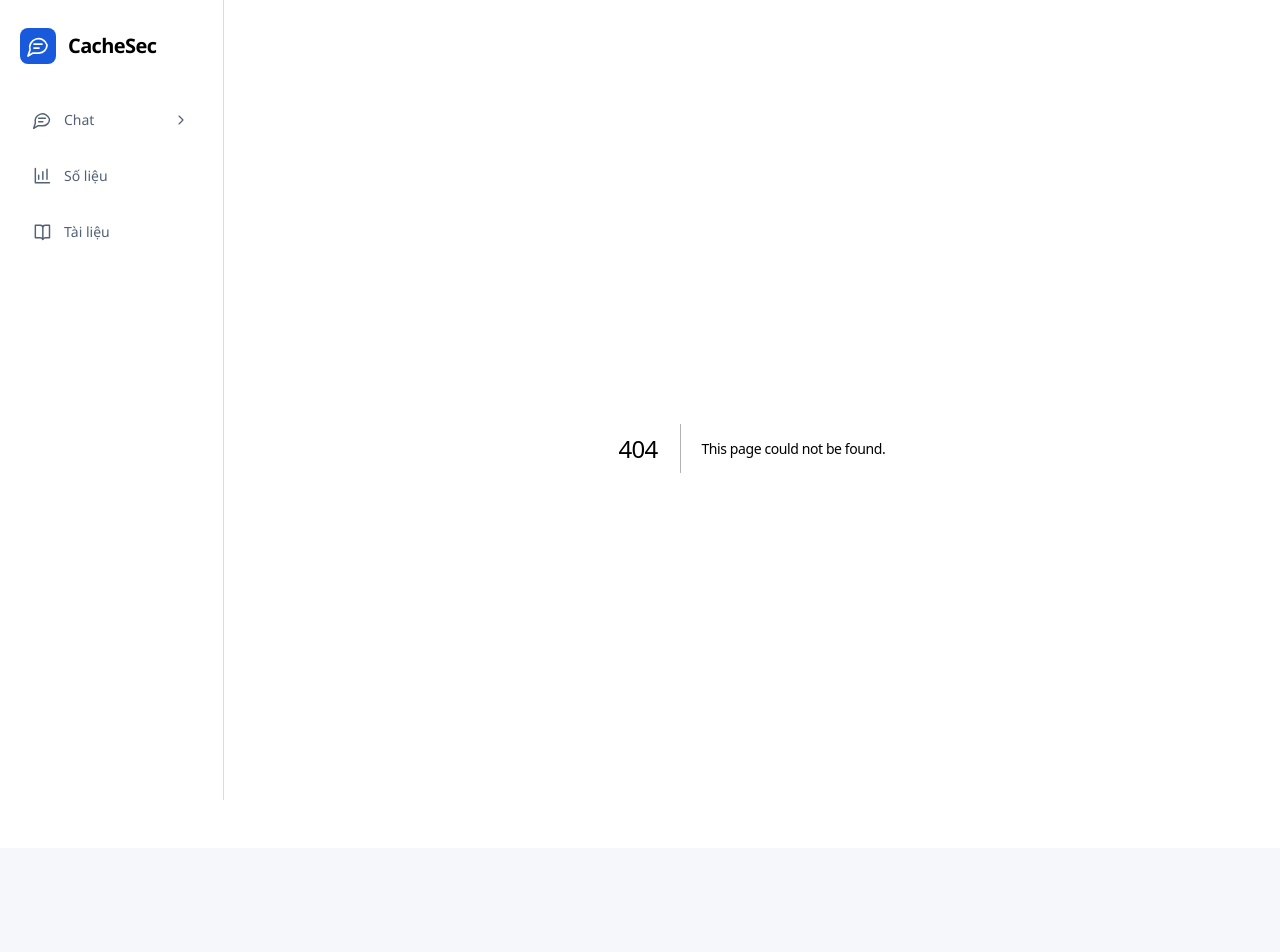
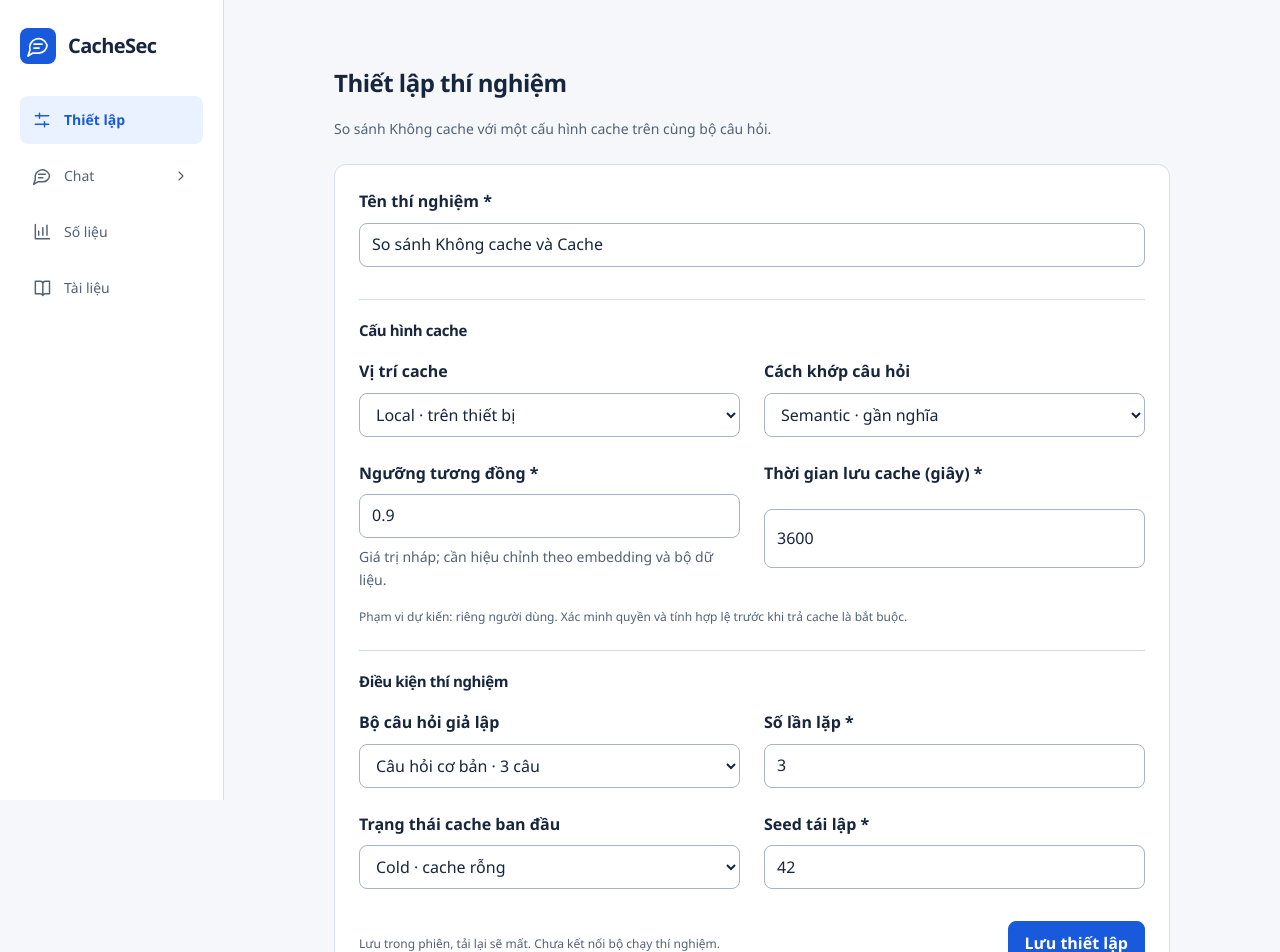
Before and after one commit to vandat696/CacheSec, a Next.js app in the folder frontend/: page /setup in a window 1280 px wide. Before the commit this address had no page. Shown: the top 952 px of the page. Before the commit the page ends 848 px from the top, so only its background shows below. Built offline with nearby package versions, Linux system fonts and the light colour scheme.

Commit message:
feat(setup): add experiment setup page and workspace configuration

```diff
--- a/frontend/src/app/globals.css
+++ b/frontend/src/app/globals.css
@@ -5,3 +5,4 @@
 @import "../styles/catalog.css";
 @import "../styles/documents.css";
 @import "../styles/metrics.css";
+@import "../styles/setup.css";
--- a/frontend/src/app/layout.tsx
+++ b/frontend/src/app/layout.tsx
@@ -2,6 +2,7 @@ import type { Metadata } from "next";
 import { AppShell } from "@/components/layout/app-shell";
 import { ChatProvider } from "@/features/chat/chat-provider";
 import { DocumentsProvider } from "@/features/documents/documents-provider";
+import { WorkspaceProvider } from "@/features/workspace/workspace-provider";
 import "./globals.css";
 
 export const metadata: Metadata = {
@@ -17,7 +18,7 @@ export default function RootLayout({
       <body>
         <ChatProvider>
           <DocumentsProvider>
-            <AppShell>{children}</AppShell>
+            <WorkspaceProvider><AppShell>{children}</AppShell></WorkspaceProvider>
           </DocumentsProvider>
         </ChatProvider>
       </body>
--- /dev/null
+++ b/frontend/src/app/setup/page.tsx
@@ -0,0 +1,8 @@
+import type { Metadata } from "next";
+import { SetupWorkspace } from "@/features/setup/setup-workspace";
+
+export const metadata: Metadata = { title: "Thiết lập · CacheSec" };
+
+export default function SetupPage() {
+  return <SetupWorkspace />;
+}
--- a/frontend/src/components/layout/app-shell.tsx
+++ b/frontend/src/components/layout/app-shell.tsx
@@ -12,6 +12,7 @@ import { ChatMetrics } from "@/features/chat/chat-metrics";
 import { SidebarChat } from "@/features/chat/sidebar-chat";
 
 const navigation = [
+  { href: "/setup", label: "Thiết lập", icon: "settings" },
   { href: "/", label: "Chat", icon: "chat" },
   { href: "/metrics", label: "Số liệu", icon: "chart" },
   { href: "/documents", label: "Tài liệu", icon: "book" },
--- /dev/null
+++ b/frontend/src/features/setup/setup-workspace.tsx
@@ -0,0 +1,82 @@
+"use client";
+
+import { useState } from "react";
+import { PageHeading } from "@/components/layout/page-heading";
+import { Button } from "@/components/ui/button";
+import { NumberInput, Select, TextInput } from "@/components/ui/fields";
+import { useWorkspace } from "@/features/workspace/workspace-provider";
+import { createExperimentPlan, initialProfiles, validateProfile, workloads } from "@/features/workspace/workspace-model";
+
+export function SetupWorkspace() {
+  const { plans, addPlan } = useWorkspace();
+  const latest = plans[0];
+  const profile = latest?.profiles[1] ?? initialProfiles[1];
+  const [location, setLocation] = useState(profile.cacheLocation === "server" ? "server" : "local");
+  const [matching, setMatching] = useState(profile.matching);
+  const [error, setError] = useState("");
+  const [saved, setSaved] = useState(!!latest);
+
+  return (
+    <div className="content-page setup-workspace">
+      <PageHeading title="Thiết lập thí nghiệm" />
+      <p className="setup-intro">So sánh Không cache với một cấu hình cache trên cùng bộ câu hỏi.</p>
+      <form onChange={() => { setSaved(false); setError(""); }} onSubmit={(event) => {
+        event.preventDefault();
+        const data = new FormData(event.currentTarget);
+        const candidate = {
+          ...profile, id: "setup-cache", name: location === "local" ? "Secure local" : "Secure server",
+          revision: (latest?.profiles[1].revision ?? 0) + 1,
+          cacheLocation: location as "local" | "server", matching,
+          similarity: matching === "semantic" ? Number(data.get("similarity")) : profile.similarity,
+          ttlSeconds: Number(data.get("ttl")),
+        };
+        try {
+          const invalid = validateProfile(candidate);
+          if (invalid) throw new Error(invalid);
+          addPlan(createExperimentPlan({
+            name: String(data.get("name") ?? ""), workloadId: String(data.get("workload")),
+            repeats: Number(data.get("repeats")), phase: data.get("phase") as "cold" | "warm",
+            seed: Number(data.get("seed")), profileIds: ["baseline", candidate.id],
+          }, [initialProfiles[0], candidate], crypto.randomUUID(), new Date().toISOString()));
+          setError("");
+          setSaved(true);
+        } catch (cause) {
+          setError(cause instanceof Error ? cause.message : "Không lưu được thiết lập.");
+        }
+      }}>
+        <TextInput id="setup-name" name="name" label="Tên thí nghiệm" required maxLength={80}
+          defaultValue={latest?.name ?? "So sánh Không cache và Cache"} />
+        <section className="setup-section" aria-labelledby="setup-cache-title">
+          <h2 id="setup-cache-title">Cấu hình cache</h2>
+          <div className="setup-fields">
+            <Select id="setup-location" label="Vị trí cache" value={location} onChange={(event) => setLocation(event.target.value)}
+              options={[{ value: "local", label: "Local · trên thiết bị" }, { value: "server", label: "Server · trên máy chủ" }]} />
+            <Select id="setup-matching" label="Cách khớp câu hỏi" value={matching} onChange={(event) => setMatching(event.target.value as "exact" | "semantic")}
+              options={[{ value: "exact", label: "Exact · trùng khớp" }, { value: "semantic", label: "Semantic · gần nghĩa" }]} />
+            {matching === "semantic" && <NumberInput id="setup-similarity" name="similarity" label="Ngưỡng tương đồng" required min={0} max={1} step={0.01}
+              defaultValue={profile.similarity} help="Giá trị nháp; cần hiệu chỉnh theo embedding và bộ dữ liệu." />}
+            <NumberInput id="setup-ttl" name="ttl" label="Thời gian lưu cache (giây)" required min={60} max={86400} step={1} defaultValue={profile.ttlSeconds} />
+          </div>
+          <p className="setup-note">Phạm vi dự kiến: riêng người dùng. Xác minh quyền và tính hợp lệ trước khi trả cache là bắt buộc.</p>
+        </section>
+        <section className="setup-section" aria-labelledby="setup-run-title">
+          <h2 id="setup-run-title">Điều kiện thí nghiệm</h2>
+          <div className="setup-fields">
+            <Select id="setup-workload" name="workload" label="Bộ câu hỏi giả lập" defaultValue={latest?.workloadId ?? "basic"}
+              options={workloads.map((item) => ({ value: item.id, label: `${item.name} · ${item.caseIds.length} câu` }))} />
+            <NumberInput id="setup-repeats" name="repeats" label="Số lần lặp" required min={1} max={100} step={1} defaultValue={latest?.repeats ?? 3} />
+            <Select id="setup-phase" name="phase" label="Trạng thái cache ban đầu" defaultValue={latest?.phase ?? "cold"}
+              options={[{ value: "cold", label: "Cold · cache rỗng" }, { value: "warm", label: "Warm · cache được nạp trước" }]} />
+            <NumberInput id="setup-seed" name="seed" label="Seed tái lập" required min={0} max={4294967295} step={1} defaultValue={latest?.seed ?? 42} />
+          </div>
+        </section>
+        <div className="setup-footer">
+          <p>Lưu trong phiên, tải lại sẽ mất. Chưa kết nối bộ chạy thí nghiệm.</p>
+          <Button type="submit">Lưu thiết lập</Button>
+        </div>
+        {error && <p className="nui-error" role="alert">{error}</p>}
+        {saved && latest && <p className="setup-saved" role="status">Đã lưu bản v{latest.profiles[1].revision} · {latest.plannedQueries} lượt dự kiến cho hai nhánh. Chưa chạy.</p>}
+      </form>
+    </div>
+  );
+}
--- /dev/null
+++ b/frontend/src/styles/setup.css
@@ -0,0 +1,16 @@
+.setup-workspace { max-width: 900px; padding-bottom: 40px; }
+.setup-intro { margin: -4px 0 24px; color: var(--nui-muted); font-size: 14px; }
+.setup-workspace form { padding: 24px; border: 1px solid var(--nui-border); border-radius: 12px; background: var(--nui-surface); }
+.setup-section { margin-top: 24px; padding-top: 20px; border-top: 1px solid var(--nui-border); }
+.setup-section h2 { margin: 0 0 18px; font-size: 15px; font-weight: 600; }
+.setup-fields { display: grid; grid-template-columns: repeat(2, minmax(0, 1fr)); gap: 16px 24px; }
+.setup-note, .setup-footer p { color: var(--nui-muted); font-size: 12px; line-height: 1.6; }
+.setup-note { margin: 16px 0 0; }
+.setup-footer { display: flex; align-items: center; justify-content: space-between; gap: 20px; margin-top: 24px; }
+.setup-footer button { flex-shrink: 0; }
+.setup-saved { font-size: 13px; margin: 16px 0 0; color: var(--nui-text); }
+@media (max-width: 600px) {
+  .setup-workspace form { padding: 16px; }
+  .setup-fields { grid-template-columns: minmax(0, 1fr); }
+  .setup-footer { align-items: stretch; flex-direction: column; gap: 8px; }
+}
```
Also changed, not shown: frontend/scripts/browser-smoke.mjs (+38 -2 lines), 4 other files (tests, documents, lock files or other folders).
